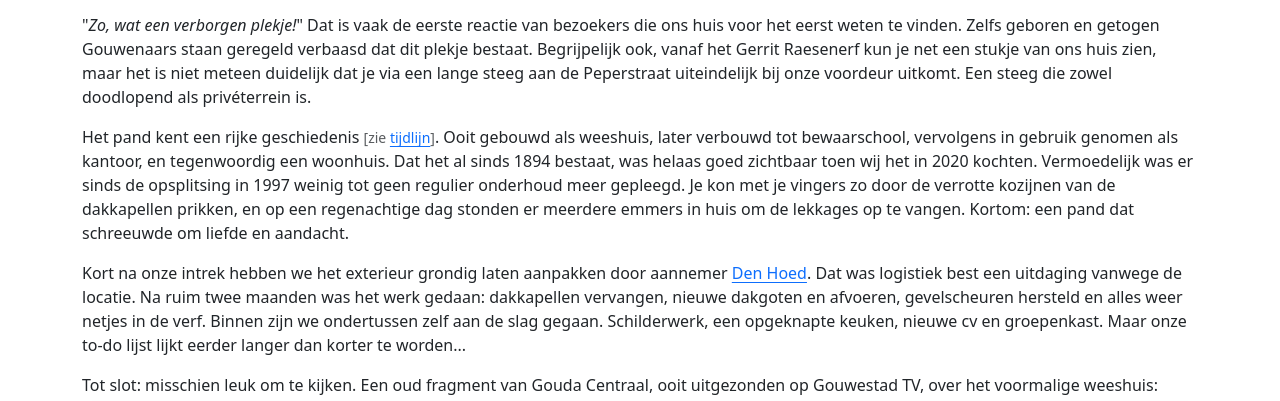
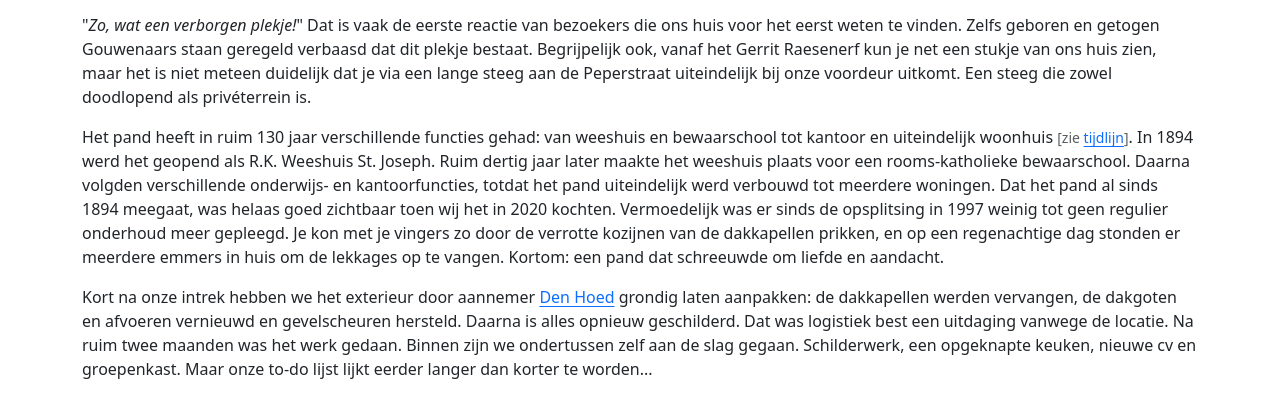
Before and after one commit to robbast/peperstraat16e.nl, a website built with Vite: page index.html in a window 1280 px wide. Shown: the part 392-793 px from the top of the page. Built offline with nearby package versions, Linux system fonts and the light colour scheme; some packages are replaced by stand-ins of ours.

Commit message:
formatting, grammar en rephrasing

```diff
--- a/index.html
+++ b/index.html
@@ -63,18 +63,19 @@
           doodlopend als privéterrein is.
         </p>
         <p>
-          Het pand kent een rijke geschiedenis
-          <small class="text-muted">[zie <a href="tijdlijn.html">tijdlijn</a>]</small>. Ooit gebouwd als weeshuis, later verbouwd tot bewaarschool, vervolgens
-          in gebruik genomen als kantoor, en tegenwoordig een woonhuis. Dat het al sinds 1894 bestaat, was helaas goed zichtbaar toen wij het in 2020 kochten.
+          Het pand heeft in ruim 130 jaar verschillende functies gehad: van weeshuis en bewaarschool tot kantoor en uiteindelijk woonhuis
+          <small class="text-muted">[zie <a href="tijdlijn.html">tijdlijn</a>]</small>. In 1894 werd het geopend als R.K. Weeshuis St. Joseph. Ruim dertig jaar
+          later maakte het weeshuis plaats voor een rooms-katholieke bewaarschool. Daarna volgden verschillende onderwijs- en kantoorfuncties, totdat het pand
+          uiteindelijk werd verbouwd tot meerdere woningen. Dat het pand al sinds 1894 meegaat, was helaas goed zichtbaar toen wij het in 2020 kochten.
           Vermoedelijk was er sinds de opsplitsing in 1997 weinig tot geen regulier onderhoud meer gepleegd. Je kon met je vingers zo door de verrotte kozijnen
           van de dakkapellen prikken, en op een regenachtige dag stonden er meerdere emmers in huis om de lekkages op te vangen. Kortom: een pand dat schreeuwde
           om liefde en aandacht.
         </p>
         <p>
-          Kort na onze intrek hebben we het exterieur grondig laten aanpakken door aannemer
-          <a href="https://denhoed.nl" target="_blank">Den Hoed</a>. Dat was logistiek best een uitdaging vanwege de locatie. Na ruim twee maanden was het werk
-          gedaan: dakkapellen vervangen, nieuwe dakgoten en afvoeren, gevelscheuren hersteld en alles weer netjes in de verf. Binnen zijn we ondertussen zelf
-          aan de slag gegaan. Schilderwerk, een opgeknapte keuken, nieuwe cv en groepenkast. Maar onze to-do lijst lijkt eerder langer dan korter te worden...
+          Kort na onze intrek hebben we het exterieur door aannemer <a href="https://denhoed.nl" target="_blank">Den Hoed</a> grondig laten aanpakken: de
+          dakkapellen werden vervangen, de dakgoten en afvoeren vernieuwd en gevelscheuren hersteld. Daarna is alles opnieuw geschilderd. Dat was logistiek best
+          een uitdaging vanwege de locatie. Na ruim twee maanden was het werk gedaan. Binnen zijn we ondertussen zelf aan de slag gegaan. Schilderwerk, een
+          opgeknapte keuken, nieuwe cv en groepenkast. Maar onze to-do lijst lijkt eerder langer dan korter te worden...
         </p>
         <p>Tot slot: misschien leuk om te kijken. Een oud fragment van Gouda Centraal, ooit uitgezonden op Gouwestad TV, over het voormalige weeshuis:</p>
         <div class="video-wrapper ratio ratio-4x3 mb-3">
```
Also changed, not shown: fotos.html (+0 -1 lines), tijdlijn.html (+37 -60 lines).
